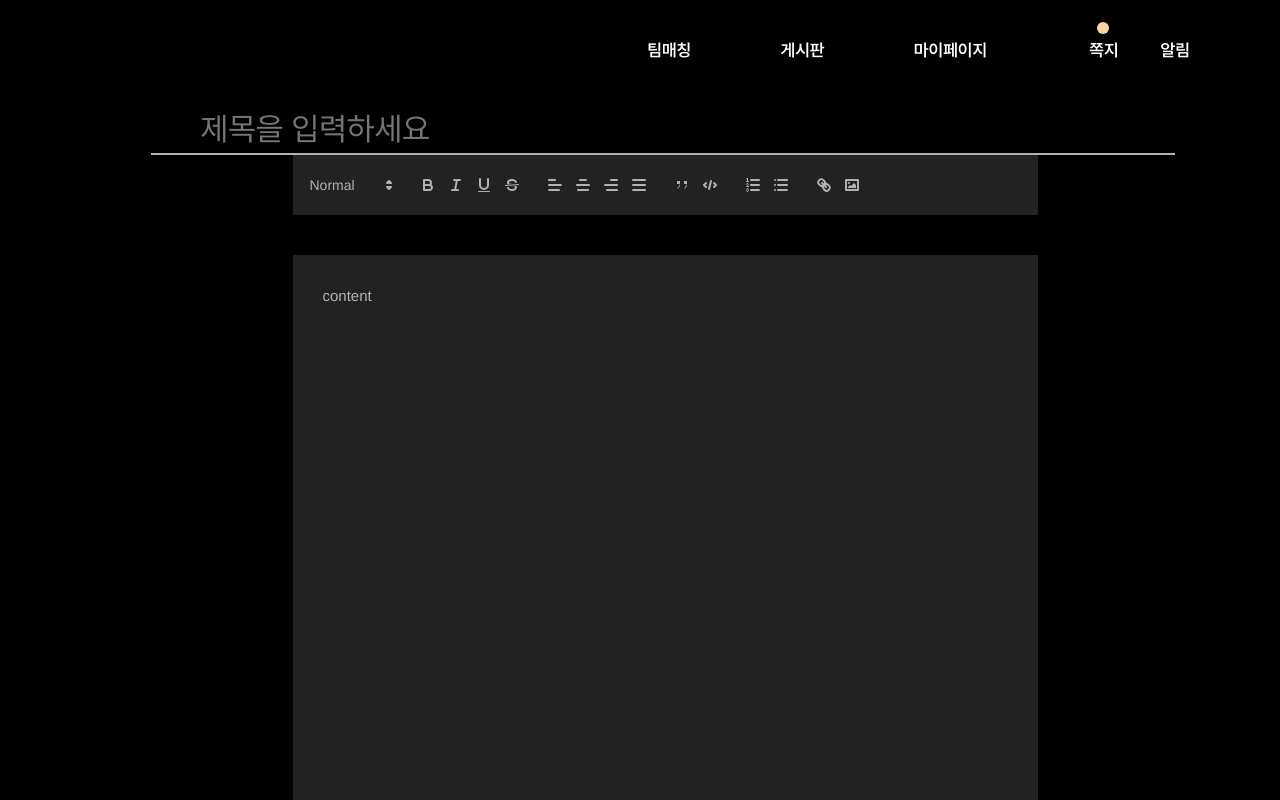
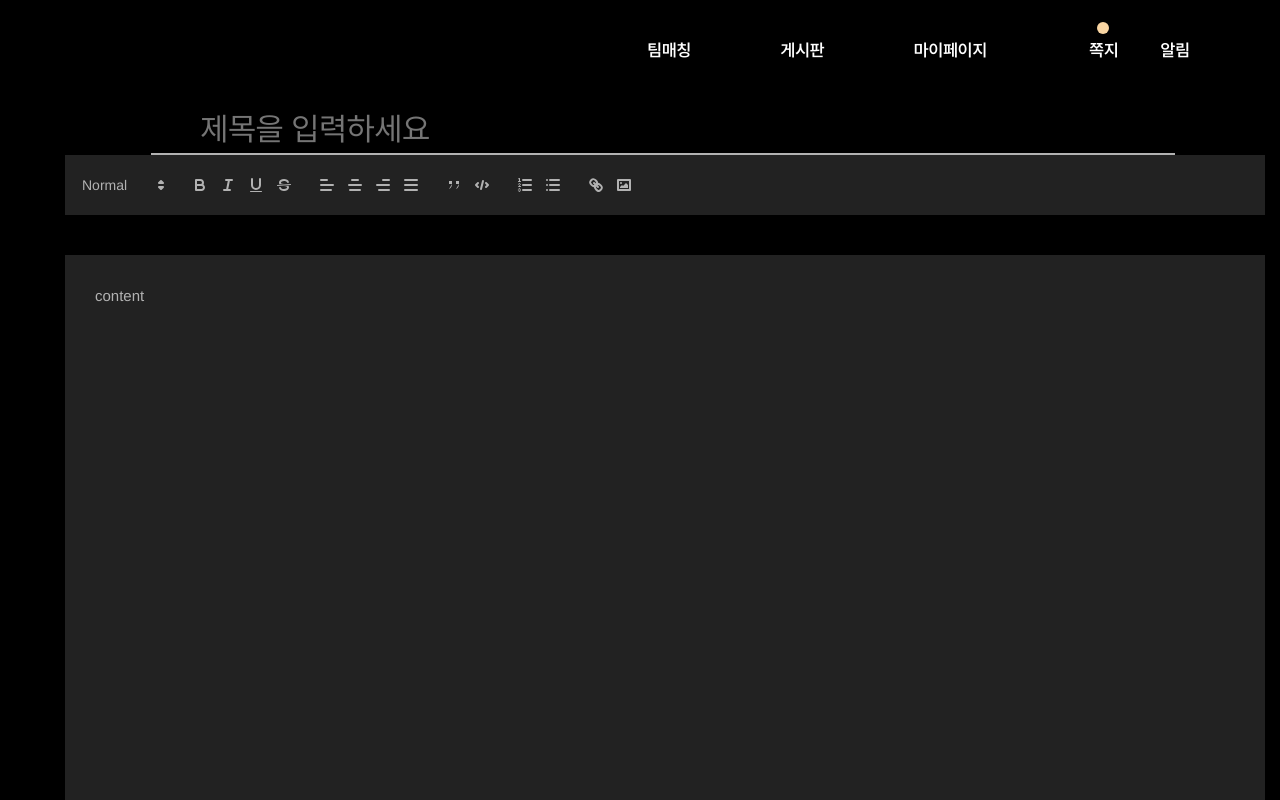
Before and after one commit to gnfnfnr/LetsGitIt, a React (Create React App) app in the folder src/main/resources/frontend/: page /TeamMatchingCreate in a window 1280 px wide. Shown: the top 800 px of the page. Built offline with nearby package versions, Linux system fonts and the light colour scheme.

Commit message:
style: change editor height by type

```diff
--- a/src/main/resources/frontend/src/components/Editor.tsx
+++ b/src/main/resources/frontend/src/components/Editor.tsx
@@ -3,15 +3,11 @@ import styled from "styled-components";
 import "react-quill/dist/quill.snow.css";
 import ReactQuill from "react-quill";
 
-const QuillWrapper = styled.div`
+const EditorWrapper = styled.div`
   display: flex;
-`;
-
-const EditorWrapper = styled.div`
   .ql-toolbar {
     box-sizing: border-box;
     background-color: var(--color-sub-2);
-    width: 745px;
     height: 60px;
     display: flex;
     align-items: center;
@@ -45,7 +41,6 @@ const EditorWrapper = styled.div`
     line-height: 1.5;
     padding: 30px;
     color: var(--color-sub-3);
-
     &.ql-blank::before {
       color: var(--color-sub-3);
     }
@@ -109,29 +104,29 @@ export default function Editor( { content, type } : PropsInterface ) {
         setCurContent(e);
     };
     let editorHeight = "300px"; // 기본 높이는 300px로 설정
+    let editorWidth = "745px";
 
   // type에 따라 editor 높이를 설정
   if (type === "project") {
-    editorHeight = "800px";
+    editorHeight = "600px";
   } else if (type === "apply") {
     editorHeight = "300px";
   } else if (type === "post") {
     editorHeight = "660px";
+    editorWidth = "1200px";
   }
 
 
 
   return (
-    <QuillWrapper>
       <EditorWrapper>
         <ReactQuill
-        style={{ height: editorHeight}}
+        style={{ height: editorHeight, width: editorWidth}}
           onChange={currContentHandle}
           modules={modules}
           value={curContent}
           placeholder="내용을 입력해주세요!"
         ></ReactQuill>
       </EditorWrapper>
-    </QuillWrapper>
   );
 }
```
